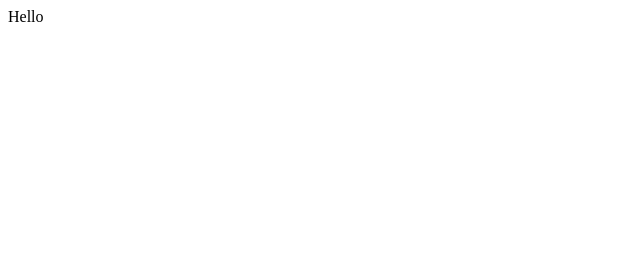
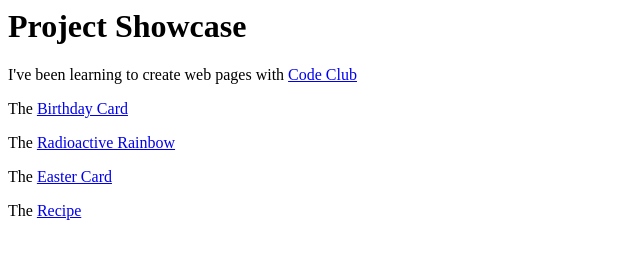
Before and after one commit to farah3033/farah3033.github.io, a plain HTML site: page index.html in a window 1280 px wide. Shown: the whole page, without its empty margins (0-640 px from the left). Drawn offline with Linux system fonts and the light colour scheme.

Commit message:
Added my project showcase!

```diff
--- a/index.html
+++ b/index.html
@@ -1 +1,19 @@
-Hello
+<html>
+
+  <head>
+    <link rel="stylesheet" href="style.css">
+  </head>
+
+  <body>
+
+    <h1>Project Showcase</h1>
+    <p> I've been learning to create web pages with
+     <a href="https://codeclubprojects.org.uk">Code Club</a>
+     </p>
+     <p>The <a href="https://trinket.io/html/290b297086?toggleCode=true"> Birthday Card</a></p>
+     <p> The <a href= "https://trinket.io/html/107f096e17?toggleCode=true"> Radioactive Rainbow</a></p>
+     <p> The <a href="https://trinket.io/html/8e9ccc6695?toggleCode=true"> Easter Card</a></p>
+     <p> The <a href="https://trinket.io/html/ac818103d2?toggleCode=true"> Recipe</a></p>
+  </body>
+
+</html>
```
